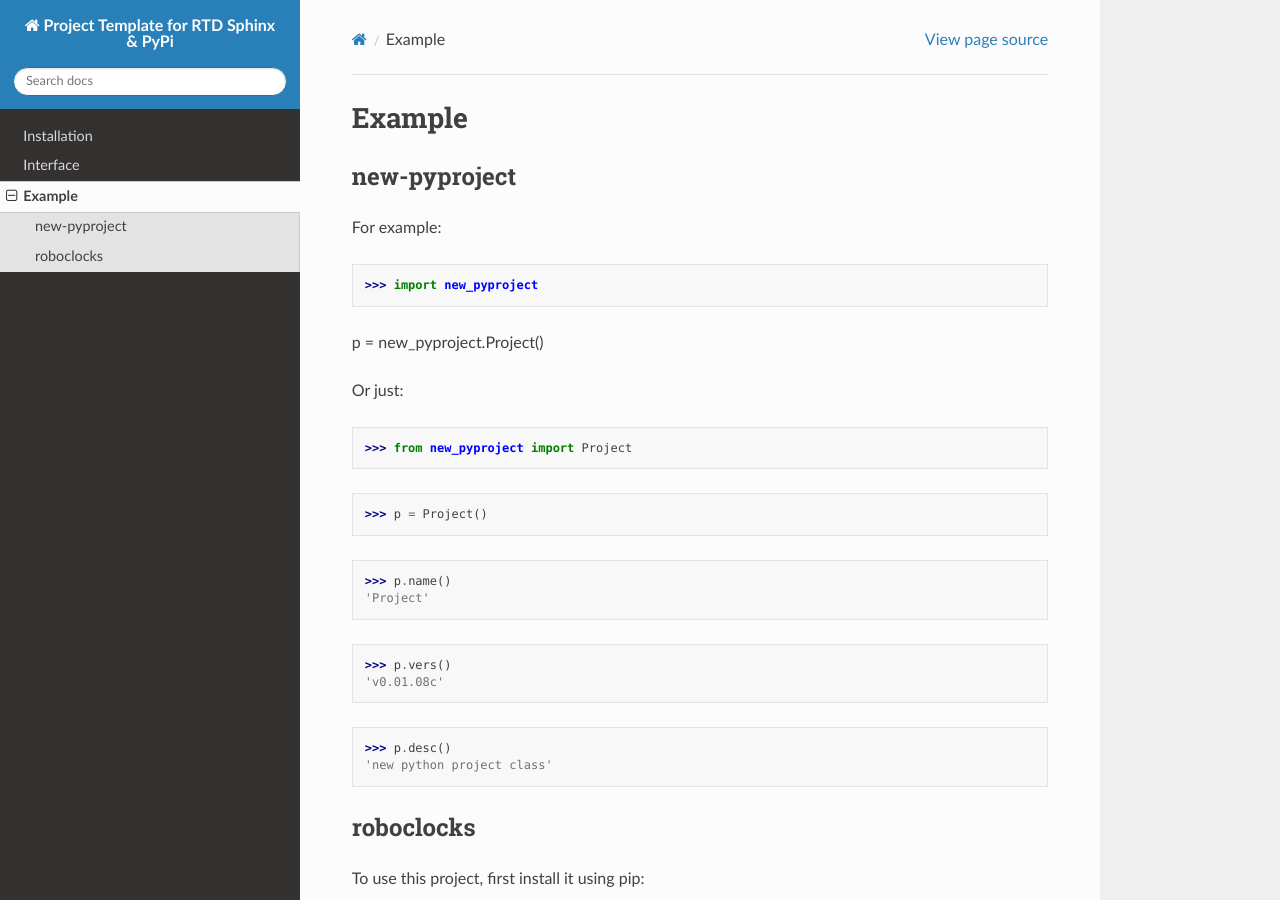
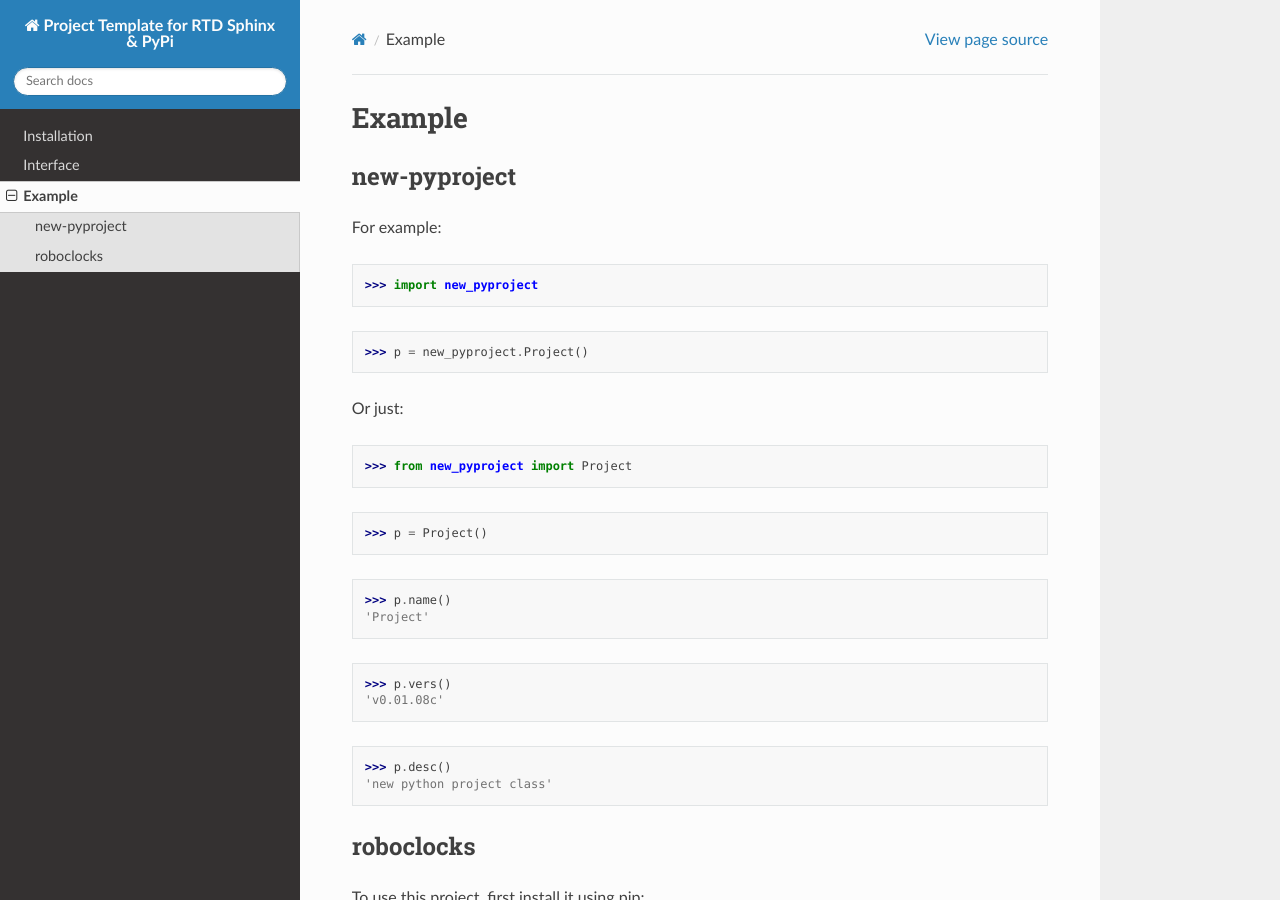
Before and after one commit to mkner/robo-pid, a Sphinx documentation site: the page built from docs/examples.rst, in a window 1280 px wide and 900 px high. Built offline with Sphinx 7.4.7 and the Read the Docs theme 2.0.0, drawn with Linux system fonts in a browser that asks for light colours.

```diff
--- a/docs/examples.rst
+++ b/docs/examples.rst
@@ -10,7 +10,7 @@ For example:
 
 >>> import new_pyproject
 
-p = new_pyproject.Project()
+>>> p = new_pyproject.Project()
 
 Or just:
 
```
